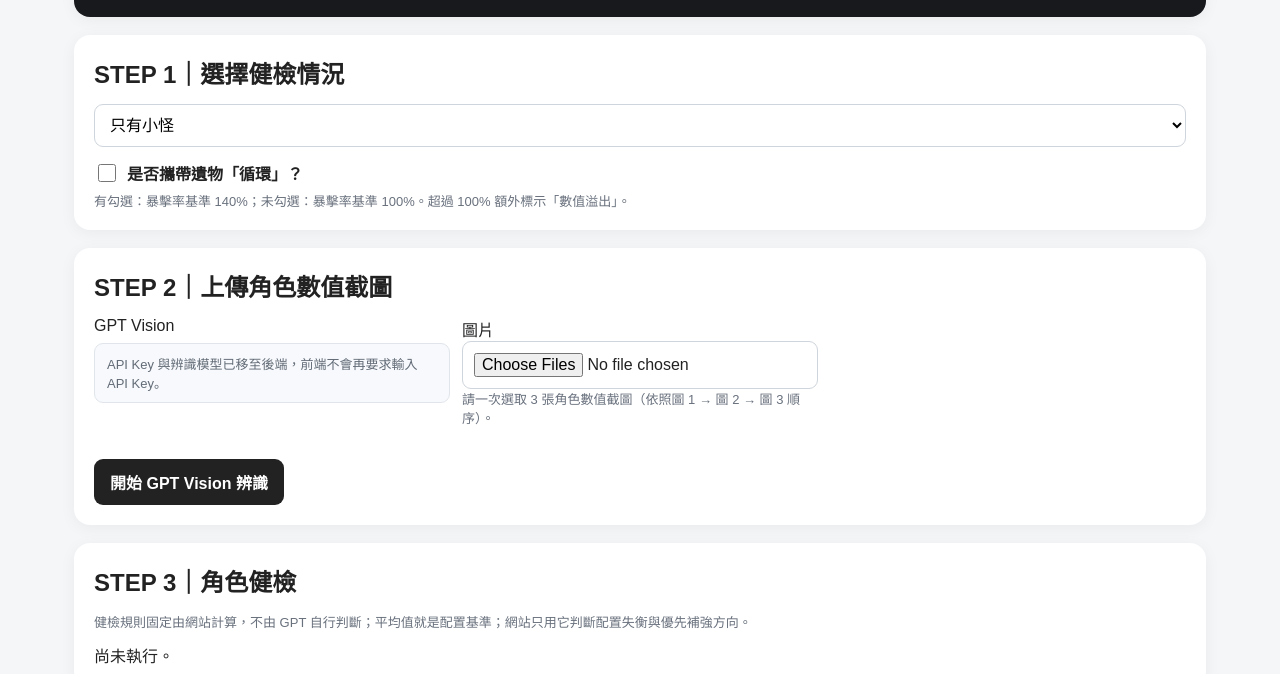
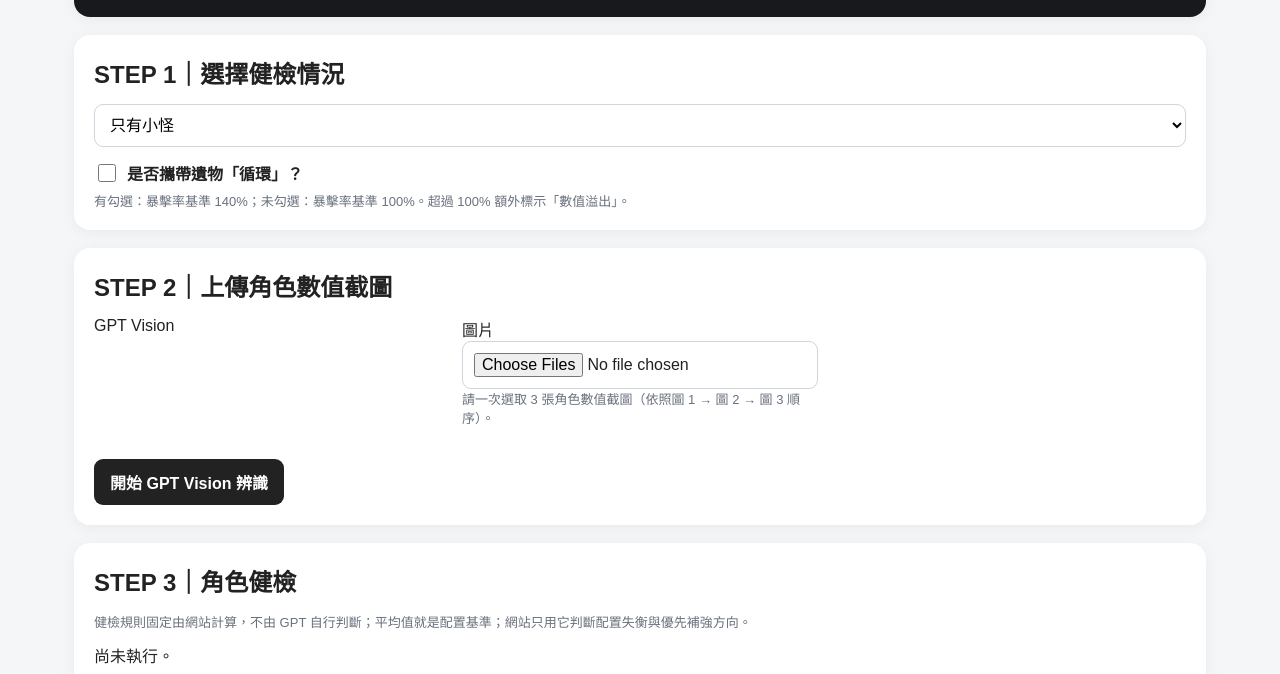
Before and after one commit to ken72002/maple-character-checker, a website: page public/index.html in a window 1280 px wide. Shown: the part 126-800 px from the top of the page. Drawn offline with Linux system fonts and the light colour scheme.

Commit message:
Add files via upload

```diff
--- a/public/index.html
+++ b/public/index.html
@@ -81,7 +81,7 @@ td.ok{color:#087f23}td.warn{color:#9a6200}td.bad{color:#b00020}small{display:blo
 <div class="grid">
 <div>
 <label>GPT Vision</label>
-<div class="v6-note">API Key 與辨識模型已移至後端，前端不會再要求輸入 API Key。</div>
+
 </div>
 
 <div>
```
